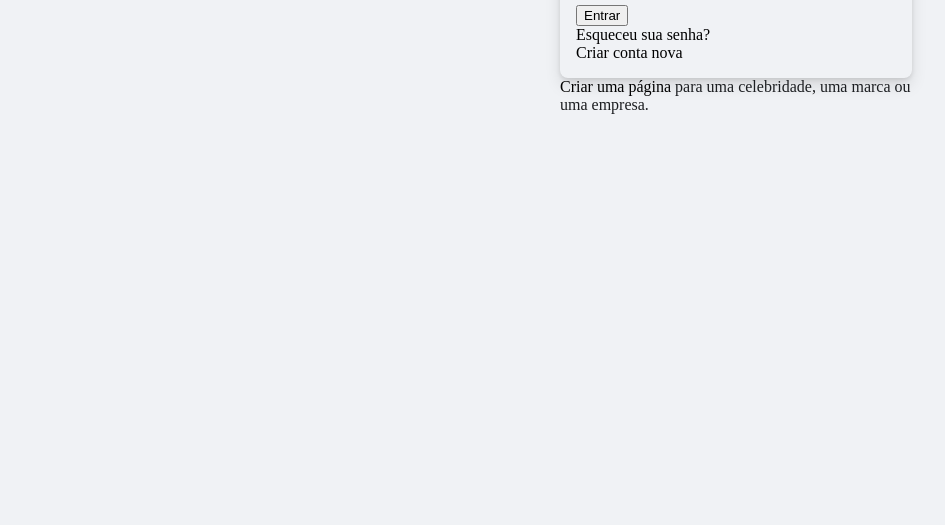
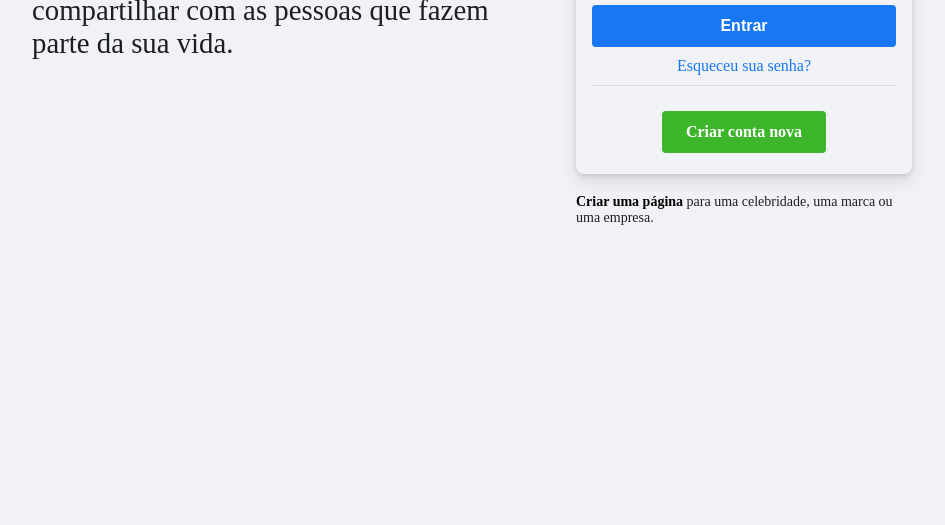
Before and after one commit to jackson-burnley/facebook-clone, a plain HTML site: page index.html in a window 1280 px wide. Shown: the part 275-800 px from the top of the page, without its empty margins (168-1113 px from the left). Drawn offline with Linux system fonts and the light colour scheme.

Commit message:
Mini projeto finalizado

```diff
--- a/css/login.css
+++ b/css/login.css
@@ -2,6 +2,7 @@
   max-width: 980px;
   margin: 0 auto;
   display: grid;
+  gap: 40px;
   grid-template-columns: 1.5fr 1fr;
   padding-top: 130px;
   padding-bottom: 200px;
@@ -26,6 +27,7 @@ form {
   padding: 16px;
   border-radius: 8px;
   box-shadow: 0 2px 4px rgba(0, 0, 0, 0.1), 0 8px 16px rgba(0, 0, 0, 0.1);
+  display: grid;
 }
 
 input {
@@ -40,3 +42,47 @@ input[placeholder] {
   color: #1d2129;
   opacity: 0.6;
 }
+
+.facebook p {
+  font-size: 1.8rem;
+}
+
+.botao {
+  background-color: #1878f3;
+  padding: 12px 24px;
+  border-radius: 4px;
+  border: none;
+  color: white;
+  font-weight: 700;
+  font-size: 16px;
+}
+
+.esqueceu-senha {
+  text-align: center;
+  color: #1878f3;
+  padding: 10px;
+  margin-bottom: 10px;
+  border-bottom: 1px solid rgba(37, 37, 37, 0.1);
+}
+
+.criar-conta {
+  margin: 0 auto;
+  margin-top: 15px;
+  margin-bottom: 5px;
+
+  padding: 12px 24px;
+  background: #3db62b;
+  font-weight: 700;
+  font-size: 16px;
+  color: #fff;
+  border-radius: 4px;
+}
+
+.criar-pagina {
+  margin-top: 20px;
+  font-size: 14px;
+}
+
+.criar-pagina a {
+  font-weight: 700;
+}
--- a/index.html
+++ b/index.html
@@ -20,12 +20,12 @@
       <form action="">
         <input type="email" placeholder="Email ou telefone" name="" id="">
         <input type="password" placeholder="Senha" name="Senha" id="">
-        <button>Entrar</button>
-        <a href="">Esqueceu sua senha?</a>
+        <button class="botao">Entrar</button>
+        <a href="" class="esqueceu-senha">Esqueceu sua senha?</a>
 
-        <a href="">Criar conta nova</a>
+        <a href="" class="criar-conta">Criar conta nova</a>
       </form>
-      <p><a href="">Criar uma página</a> para uma celebridade, uma marca ou uma empresa.</p>
+      <p class="criar-pagina"><a href="">Criar uma página</a> para uma celebridade, uma marca ou uma empresa.</p>
     </div>
   </main>
 </body>
```
Also changed, not shown: 1 other file.
